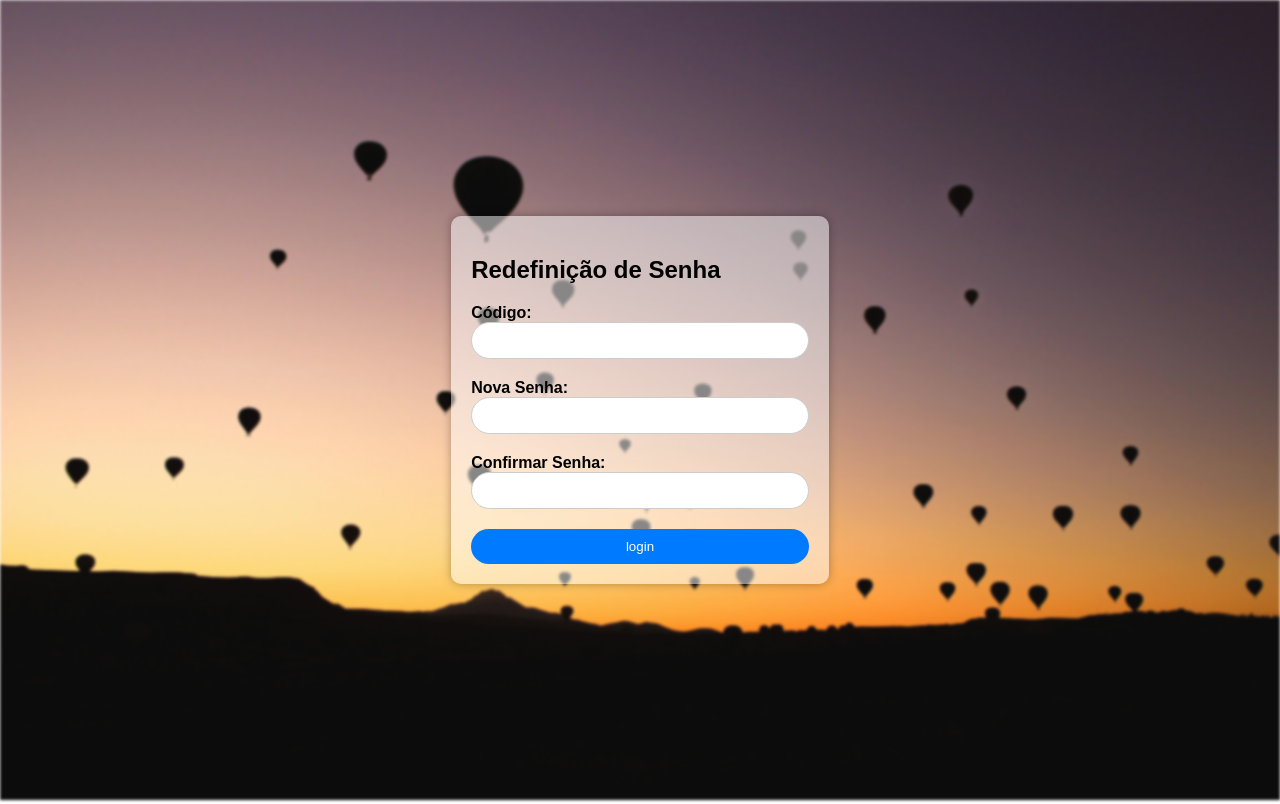
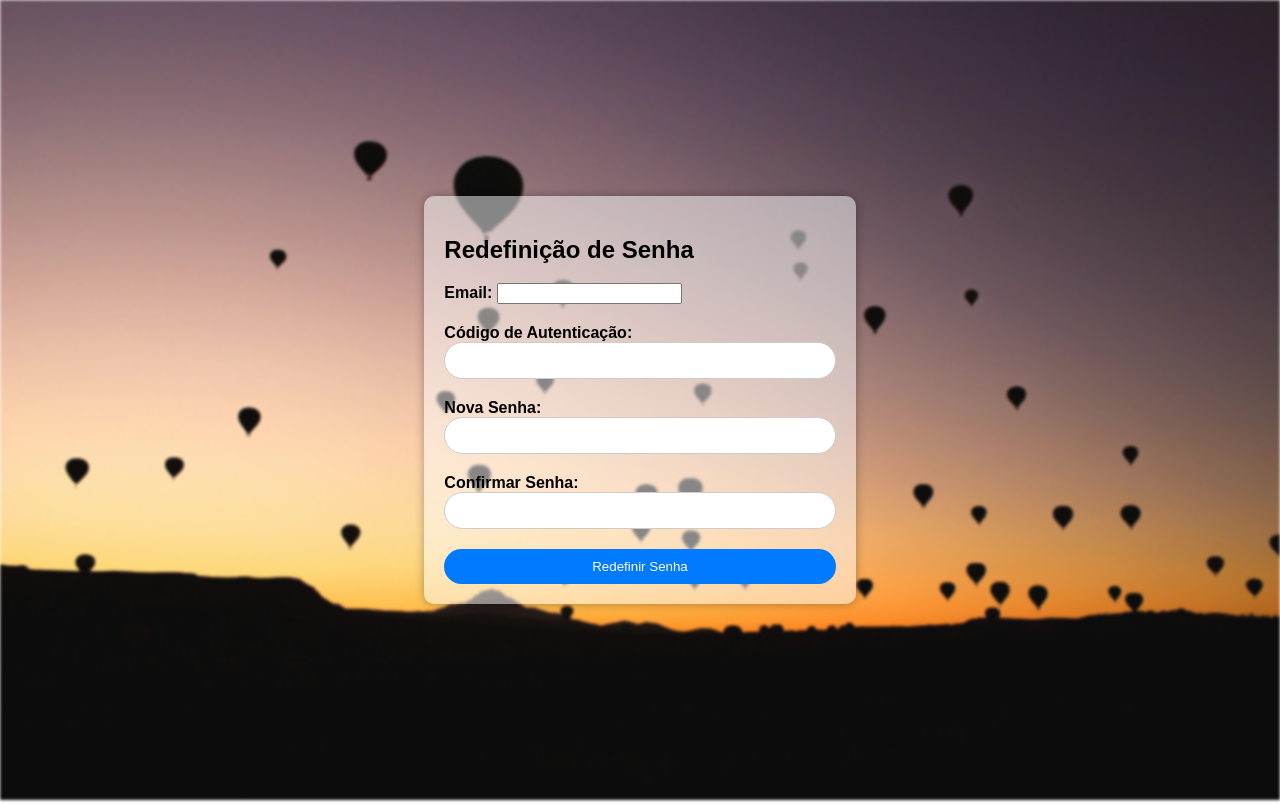
Before and after one commit to oliveira-dos-anjos/Restaurantes_lanchonetes_pizzarias, a Flask app: page /redefinir in a window 1280 px wide. Run offline with Flask 3, Linux system fonts and the light colour scheme.

Commit message:
implementos

```diff
--- a/main.py
+++ b/main.py
@@ -18,20 +18,45 @@ def register():
 
     return render_template('register.html')
 
+
+# Rota para solicitar redefinição de senha
 @app.route('/recuperar', methods=['GET', 'POST'])
 def recuperar():
     if request.method == 'POST':
-        return redirect(url_for('redefinir'))
+        # Verificar se o email está cadastrado no banco de dados (simulado aqui)
+        email = request.form['email']
+        if email == 'usuario@exemplo.com':
+            # Gerar código TOTP
+            codigo_totp = pyotp.TOTP(chave_mestra).now()
+
+            # Enviar código por email
+            enviar_email(email, 'Código de Autenticação', f'Seu código de autenticação é: {codigo_totp}')
+
+            return redirect(url_for('redefinir', email=email))
+        else:
+            return render_template('recuperar.html', mensagem='Email não cadastrado.')
 
     return render_template('recuperar.html')
 
+# Rota para redefinir senha com verificação do código de autenticação
 @app.route('/redefinir', methods=['GET', 'POST'])
 def redefinir():
     if request.method == 'POST':
-        # Processar os dados do formulário de redefinição de senha
-        return redirect(url_for('login'))
+        email = request.form['email']
+        codigo_usuario = request.form['codigo']
+        codigo_totp = pyotp.TOTP(chave_mestra).now()
 
-    return render_template('redefinir.html')
+        if codigo_totp == codigo_usuario:
+            # Processar a redefinição de senha
+            return redirect(url_for('login'))
+        else:
+            return render_template('redefinir.html', email=email, mensagem='Código incorreto.')
+
+    # Se acessado via GET, exibir formulário para inserir código de autenticação
+    email = request.args.get('email', '')
+    return render_template('redefinir.html', email=email)
+
+
 
 if __name__ == "__main__":
     app.run(debug=True)
--- a/templates/redefinir.html
+++ b/templates/redefinir.html
@@ -14,8 +14,18 @@
         <div class="content">
             <form action="/redefinir" method="POST">
                 <h2>Redefinição de Senha</h2>
+
+                {% if mensagem %}
+                <p>{{ mensagem }}</p>
+                {% endif %}
+
                 <div class="form-group">
-                    <label for="codigo">Código:</label>
+                    <label for="email">Email:</label>
+                    <input type="email" id="email" name="email" value="{{ email }}" readonly>
+                </div>
+
+                <div class="form-group">
+                    <label for="codigo">Código de Autenticação:</label>
                     <input type="text" id="codigo" name="codigo" required>
                 </div>
 
@@ -29,7 +39,7 @@
                     <input type="password" id="confirmar_senha" name="confirmar_senha" required>
                 </div>
 
-                <input type="submit" class="btn-redefinir" value="login">
+                <input type="submit" class="btn-redefinir" value="Redefinir Senha">
             </form>
         </div>
     </div>
```
Also changed, not shown: app/__init__.py (+38 -2 lines), requirements.txt (added, +14 -0 lines).
